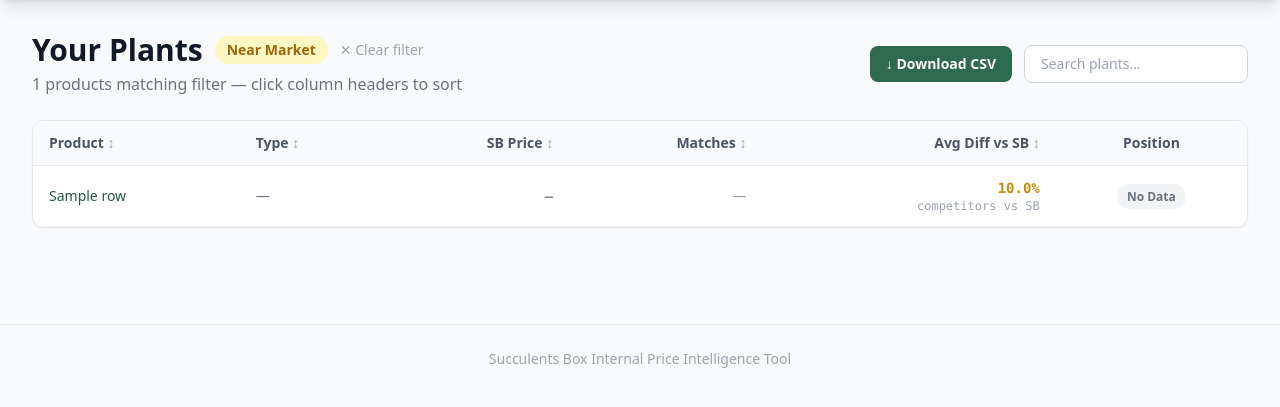
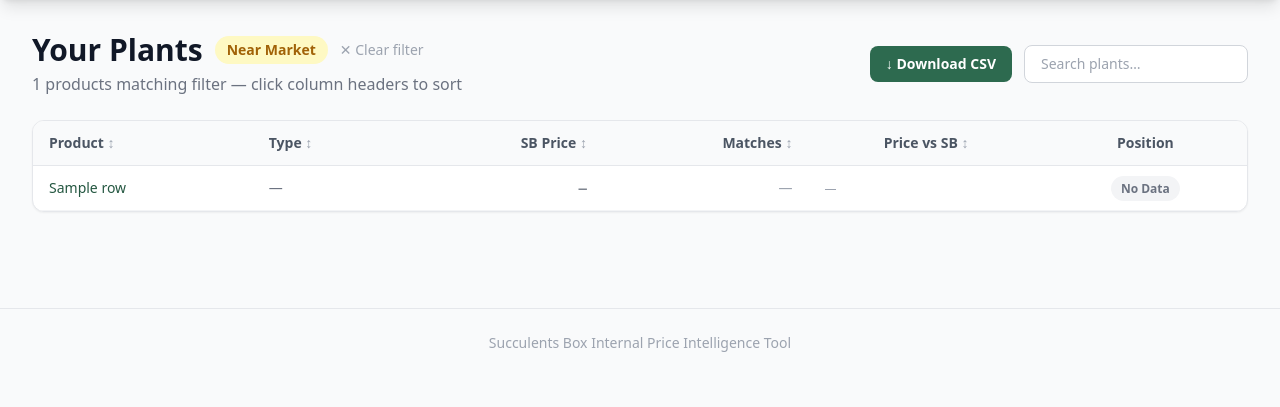
Before and after one commit to emilie-afk/sb-price-checker, a Flask app: template templates/products.html in a window 1280 px wide. Shown: the part 64-471 px from the top of the page. Run offline with Flask 3, Linux system fonts and the light colour scheme; the visitor is signed in with stand-in values (Sample User, id 1); the template is opened without the code that fills it: most values are stand-ins (such as "Sample title", 1, 10 or a date in 2020); some libraries are stand-ins or nearby versions.

Commit message:
Add files via upload

```diff
--- a/app/matcher.py
+++ b/app/matcher.py
@@ -200,6 +200,11 @@ def run_matching(db_conn, plant_types=None, sources=None):
             price_diff_pct = None
             if sb_price and sb_price > 0 and comp_price > 0:
                 price_diff_pct = (comp_price - sb_price) / sb_price * 100
+                # Sanity check: >300% more expensive or >75% cheaper almost always
+                # means a size mismatch (e.g. 2" cutting vs 6" plant). Skip these.
+                if price_diff_pct < -75 or price_diff_pct > 300:
+                    summary['skipped'] += 1
+                    continue
                 if price_diff_pct > 10:
                     market_pos = 'above_market'   # competitor costs more → SB cheaper
                 elif price_diff_pct < -10:
--- a/templates/products.html
+++ b/templates/products.html
@@ -59,16 +59,16 @@
             onclick="sortTable(3, 'num')" data-dir="asc">
           Matches <span class="sort-icon text-gray-400">↕</span>
         </th>
-        <th class="text-right px-4 py-3 font-semibold text-gray-600 cursor-pointer hover:bg-gray-100 select-none"
+        <th class="px-4 py-3 font-semibold text-gray-600 cursor-pointer hover:bg-gray-100 select-none"
             onclick="sortTable(4, 'num')" data-dir="asc">
-          Avg Diff vs SB <span class="sort-icon text-gray-400">↕</span>
+          Price vs SB <span class="sort-icon text-gray-400">↕</span>
         </th>
         <th class="text-center px-4 py-3 font-semibold text-gray-600">Position</th>
       </tr>
     </thead>
     <tbody id="tableBody">
       {% for row in products %}
-      {# row: 0=id, 1=title, 2=product_type, 3=price_min, 4=price_max, 5=accepted, 6=pending, 7=position, 8=avg_diff #}
+      {# row: 0=id, 1=title, 2=product_type, 3=price_min, 4=price_max, 5=accepted, 6=position, 7=avg_diff #}
       <tr class="border-b border-gray-100 hover:bg-gray-50 transition-colors product-row"
           data-name="{{ row[1]|lower }}">
         <td class="px-4 py-3" data-val="{{ row[1] }}">
@@ -90,24 +90,28 @@
         <td class="px-4 py-3 text-right hidden sm:table-cell" data-val="{{ row[5] or 0 }}">
           {% if row[5] %}
             <span class="text-green-700 font-medium">{{ row[5] }}</span>
-            {% if row[6] %}<span class="text-yellow-600 text-xs"> (+{{ row[6] }} pending)</span>{% endif %}
           {% else %}
             <span class="text-gray-400">—</span>
           {% endif %}
         </td>
-        <td class="px-4 py-3 text-right font-mono" data-val="{{ row[8] if row[8] is not none else '' }}">
-          {% if row[8] is not none %}
-            <span class="font-semibold
-              {% if row[8] > 5 %}text-green-600{% elif row[8] < -5 %}text-red-600{% else %}text-yellow-600{% endif %}">
-              {% if row[8] > 0 %}+{% endif %}{{ "%.1f"|format(row[8]) }}%
-            </span>
-            <span class="text-xs text-gray-400 block">competitors vs SB</span>
+        <td class="px-4 py-3" data-val="{{ row[7] if row[7] is not none else '' }}">
+          {% set diffs = source_diffs.get(row[0], []) %}
+          {% if diffs %}
+            <div class="flex flex-wrap gap-1.5">
+              {% for src_name, diff in diffs %}
+              <span class="inline-flex items-center gap-1 text-xs font-medium px-2 py-0.5 rounded-full
+                {% if diff > 5 %}bg-green-50 text-green-700{% elif diff < -5 %}bg-red-50 text-red-700{% else %}bg-yellow-50 text-yellow-700{% endif %}">
+                <span class="text-gray-400 font-normal">{{ src_name }}:</span>
+                {% if diff > 0 %}+{% endif %}{{ "%.0f"|format(diff) }}%
+              </span>
+              {% endfor %}
+            </div>
           {% else %}
-            <span class="text-gray-400">—</span>
+            <span class="text-gray-400 text-xs">—</span>
           {% endif %}
         </td>
         <td class="px-4 py-3 text-center">
-          {% set pos = row[7] %}
+          {% set pos = row[6] %}
           {% if pos == 'above_market' %}
             <span class="px-2.5 py-1 rounded-full text-xs font-semibold bg-green-100 text-green-700">SB Cheaper</span>
           {% elif pos == 'near_market' %}
```
Also changed, not shown: app/routes.py (+26 -2 lines).
